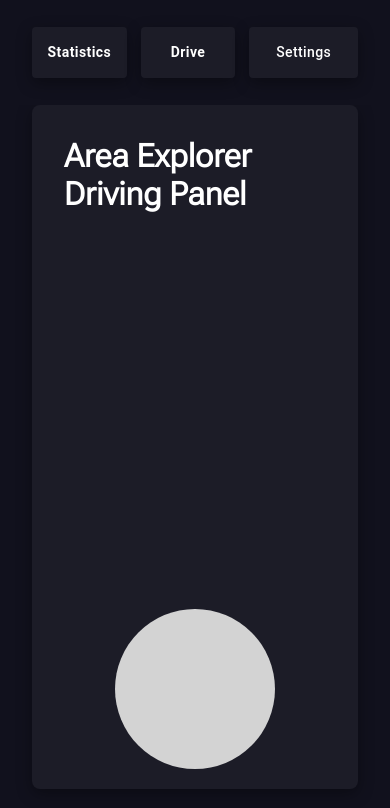
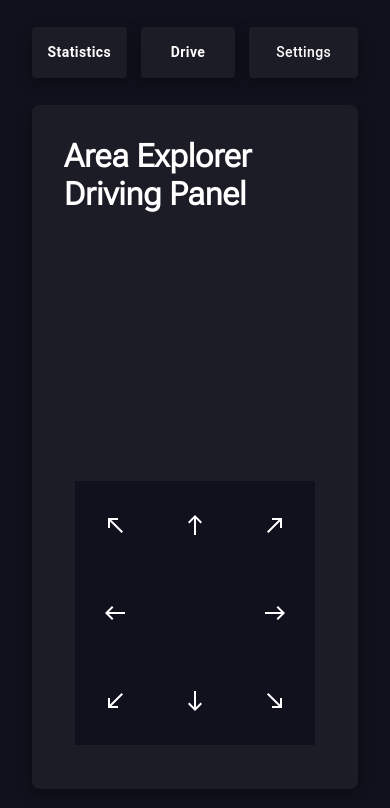
Before and after one commit to Pyother/Dashboard, a React (Create React App) app in the folder frontend/: page / in a window 390 px wide. Both pictures are taken after a click on the button "Drive". Shown: the top 808 px of the page. Built offline with nearby package versions, Linux system fonts and the light colour scheme; no server answers.

Commit message:
Define basic controller mathemetics

```diff
--- a/frontend/src/App.css
+++ b/frontend/src/App.css
@@ -136,18 +136,18 @@ p {
 }
 
 .movement-box {
-    height: 10em;
-    width: 10em;
-    border-radius: 5em;
-    background-color: lightgrey;
+    height: fit-content;
+    width: 15em;
+    background-color: inherit;
     position: relative;
     display: flex;
     justify-content: center;
     align-items: center;
 }
 
-.movement-container {
-    padding: 2em;
+.controll-button {
+    padding: 1.5em;
+    background-color: #11111d;
 }
 
 .movement-info {
@@ -198,7 +198,7 @@ p {
         display: block;
     }
     .statistics {
-        height: calc(100vh - 32em);
+        height: calc(100vh - 38em);
     }
     .movement-info {
         display: none !important;
@@ -231,7 +231,7 @@ p {
         display: none;
     }
     .statistics {
-        height: calc(100vh - 26em);
+        height: calc(100vh - 30em);
     }
     .movement-info {
         display: flex !important;
@@ -246,7 +246,7 @@ p {
 
 @media (max-width: 450px) {
     .statistics-panel {
-        height: calc(100vh - 22em);
+        height: calc(100vh - 24em);
     }
 }
 
--- a/frontend/src/App.js
+++ b/frontend/src/App.js
@@ -3,12 +3,14 @@ import Navigation from './views/Navigation';
 import './App.css';
 
 export const IsMobileContext = createContext();
+export const PositionContext = createContext();
 
 function App() {
   const [areDimensionValid, setAreDimensionsValid] = useState(
     window.innerHeight > 600 && window.innerWidth > 320 ? true : false
   )
   const [isMobile, setIsMobile] = useState(window.innerWidth <= 900);
+  const [position, setPosition] = useState([[0, 0]]);
 
   useEffect(() => {
     const handleResize = () => {
@@ -43,6 +45,7 @@ function App() {
   return (
     <div>
       <IsMobileContext.Provider value={{ isMobile, setIsMobile }}>
+        <PositionContext.Provider value={{ position, setPosition }}>
           {
             areDimensionValid ?
             <Navigation/> :
@@ -50,6 +53,7 @@ function App() {
               <p style={{color: 'black'}}>Sorry, screen dimensions not supported</p>
             </div>
           }
+        </PositionContext.Provider>
       </IsMobileContext.Provider>
     </div>
   );
--- a/frontend/src/components/Controller.jsx
+++ b/frontend/src/components/Controller.jsx
@@ -1,11 +1,83 @@
-import React, { useState } from 'react';
+import React, { useContext } from 'react';
+import { Grid, IconButton } from '@mui/material';
+import NorthIcon from '@mui/icons-material/North';
+import NorthEastIcon from '@mui/icons-material/NorthEast';
+import NorthWestIcon from '@mui/icons-material/NorthWest';
+import EastIcon from '@mui/icons-material/East';
+import WestIcon from '@mui/icons-material/West';
+import SouthEastIcon from '@mui/icons-material/SouthEast';
+import SouthWestIcon from '@mui/icons-material/SouthWest';
+import SouthIcon from '@mui/icons-material/South';
+import { PositionContext } from '../App';
 import '../App.css';
 
 const Controller = () => {
 
+    const { position, setPosition } = useContext(PositionContext);
+
+    const handleButtonClick = ({ coords }) => {
+        const positionArray = position;
+        const lastPosition = positionArray[positionArray.length - 1];
+        const newCoords = [
+            lastPosition[0] + coords[0],
+            lastPosition[1] + coords[1]
+        ];
+        positionArray.push(newCoords);
+        setPosition(positionArray);
+        console.log("Coords: ", coords);
+        console.log("Current position: ", positionArray);
+        localStorage.setItem('positionArray', JSON.stringify(positionArray));
+    }
+
     return (
         <div className='movement-box'>
+            <Grid container>
+                <Grid item xs={4} md={4} className='controll-button centered'>
+                    <IconButton onClick={(_) => {handleButtonClick({ coords: [-1, 1] })}}>
+                        <NorthWestIcon />
+                    </IconButton>
+                </Grid>
+                <Grid item xs={4} md={4} className='controll-button centered'>
+                    <IconButton onClick={(_) => {handleButtonClick({ coords: [0, 1] })}}>
+                        <NorthIcon />
+                    </IconButton>
+                </Grid>
+                <Grid item xs={4} md={4} className='controll-button centered'>
+                    <IconButton onClick={(_) => {handleButtonClick({ coords: [1, 1] })}}>
+                        <NorthEastIcon />
+                    </IconButton>
+                </Grid>
 
+                <Grid item xs={4} md={4} className='controll-button centered'>
+                    <IconButton onClick={(_) => {handleButtonClick({ coords: [-1, 0] })}}>
+                        <WestIcon />
+                    </IconButton>
+                </Grid>
+                <Grid item xs={4} md={4} className='controll-button centered'>
+
+                </Grid>
+                <Grid item xs={4} md={4} className='controll-button centered'>
+                    <IconButton onClick={(_) => {handleButtonClick({ coords: [1, 0] })}}>
+                        <EastIcon />
+                    </IconButton>
+                </Grid>
+
+                <Grid item xs={4} md={4} className='controll-button centered'>
+                    <IconButton onClick={(_) => {handleButtonClick({ coords: [-1, -1] })}}>
+                        <SouthWestIcon />
+                    </IconButton>
+                </Grid>
+                <Grid item xs={4} md={4} className='controll-button centered'>
+                    <IconButton onClick={(_) => {handleButtonClick({ coords: [0, -1] })}}>
+                        <SouthIcon />
+                    </IconButton>
+                </Grid>
+                <Grid item xs={4} md={4} className='controll-button centered'>
+                    <IconButton onClick={(_) => {handleButtonClick({ coords: [1, -1] })}}>
+                        <SouthEastIcon />
+                    </IconButton>
+                </Grid>
+            </Grid>
         </div>
     );
 }
```
Lines whose indentation alone changed are shown as unchanged.
